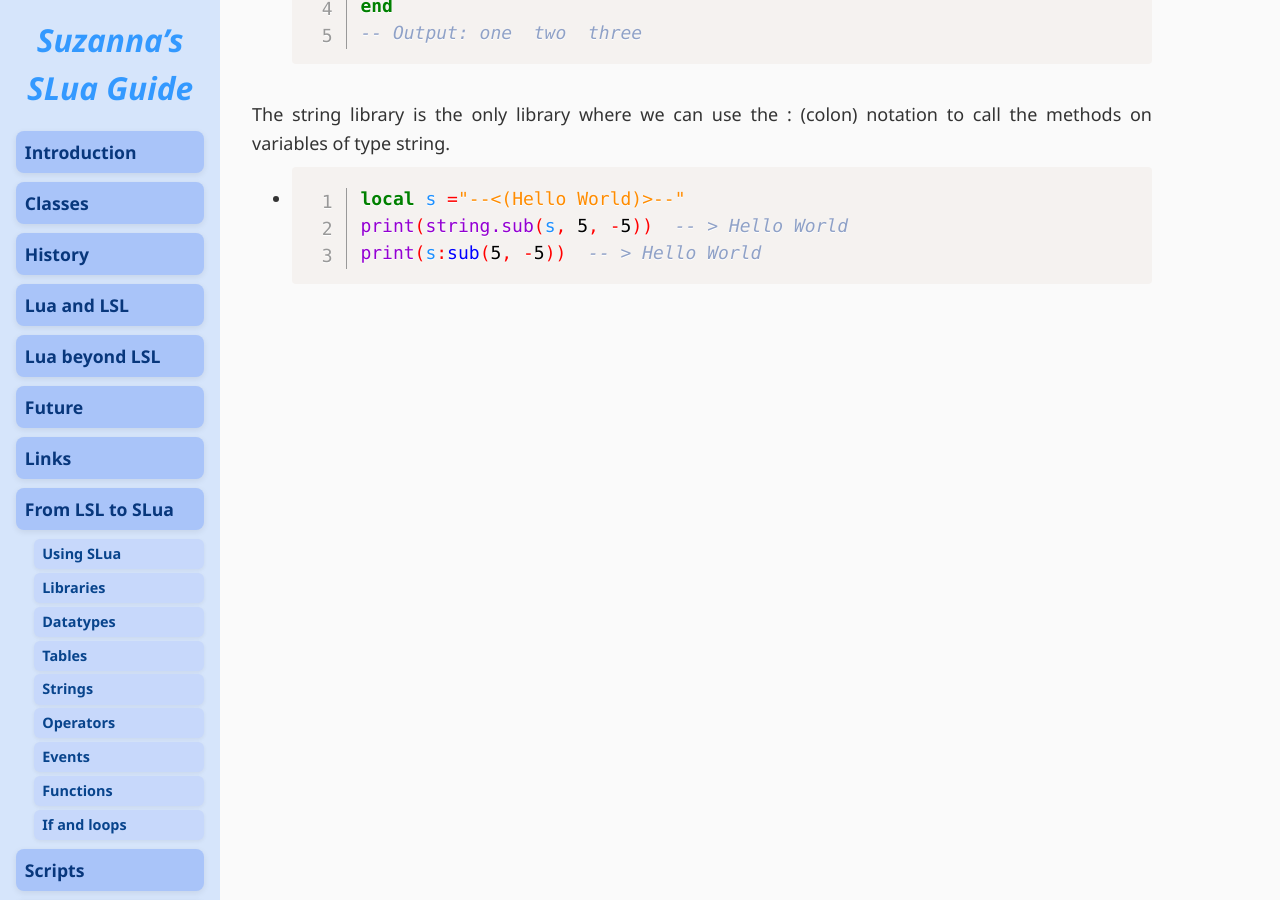
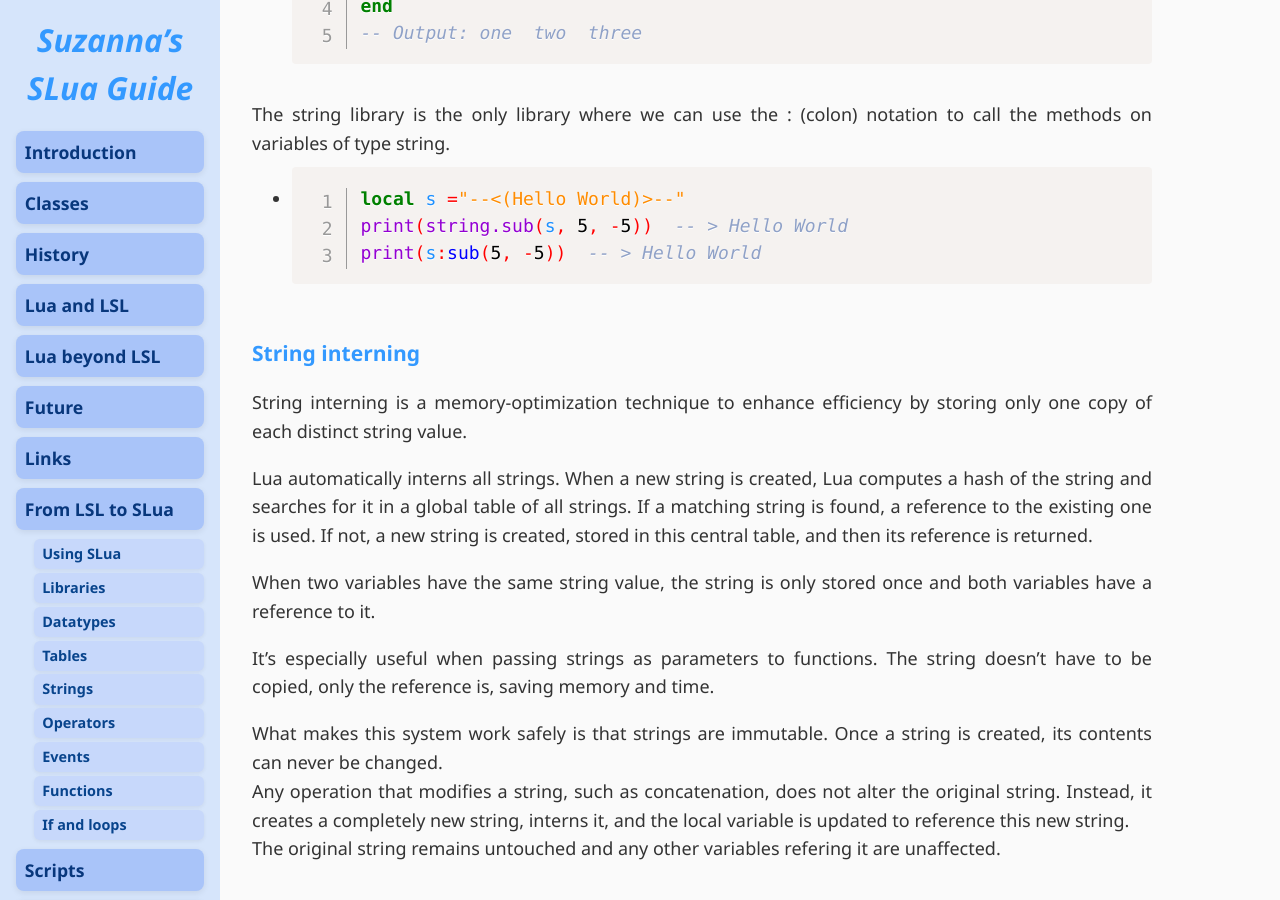
Before and after one commit to Suzanna-Linn/slua, a Jekyll site: the page built from docs/moving-strings.md, in a window 1280 px wide and 900 px high, scrolled down 4004 px. Built offline with Jekyll 4.4.1, drawn with Linux system fonts in a browser that asks for light colours; nearby versions of some CDN libraries; our own code applies the rules of GitHub Pages for plain Markdown files; comment, search, counter and statistics services are not loaded.

Commit message:
Update moving-strings.md

```diff
--- a/docs/moving-strings.md
+++ b/docs/moving-strings.md
@@ -109,3 +109,17 @@ The string library is the only library where we can use the : (colon) notation t
 - <pre class="language-slua line-numbers"><code class="language-slua">local s ="--<(Hello World)>--"
 print(string.sub(s, 5, -5))  -- > Hello World
 print(s:sub(5, -5))  -- > Hello World</code></pre>
+
+### String interning
+
+String interning is a memory-optimization technique to enhance efficiency by storing only one copy of each distinct string value.
+
+Lua automatically interns all strings. When a new string is created, Lua computes a hash of the string and searches for it in a global table of all strings. If a matching string is found, a reference to the existing one is used. If not, a new string is created, stored in this central table, and then its reference is returned.
+
+When two variables have the same string value, the string is only stored once and both variables have a reference to it.
+
+It's especially useful when passing strings as parameters to functions. The string doesn't have to be copied, only the reference is, saving memory and time.
+
+What makes this system work safely is that strings are immutable. Once a string is created, its contents can never be changed.
+Any operation that modifies a string, such as concatenation, does not alter the original string. Instead, it creates a completely new string, interns it, and the local variable is updated to reference this new string.
+The original string remains untouched and any other variables refering it are unaffected.
```
